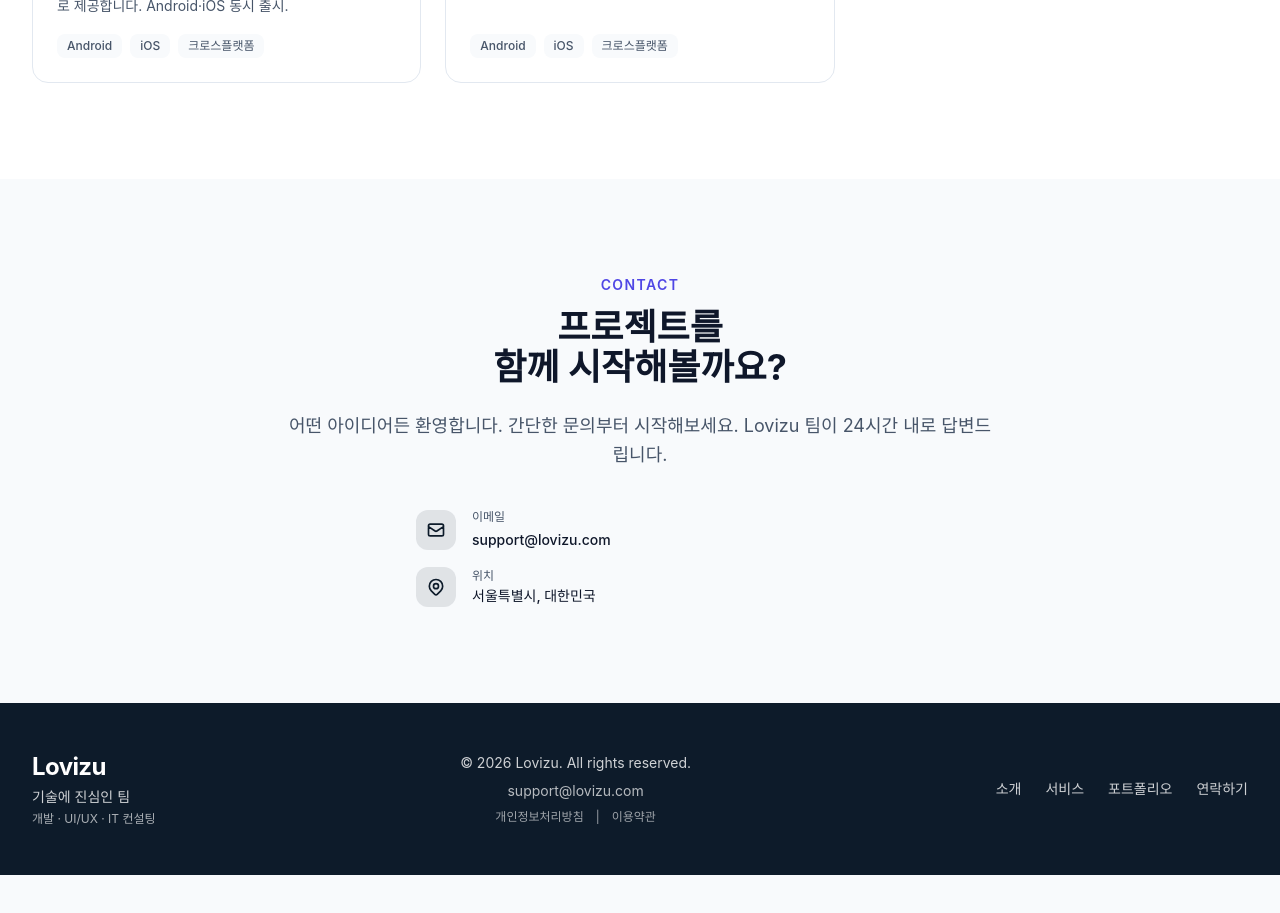
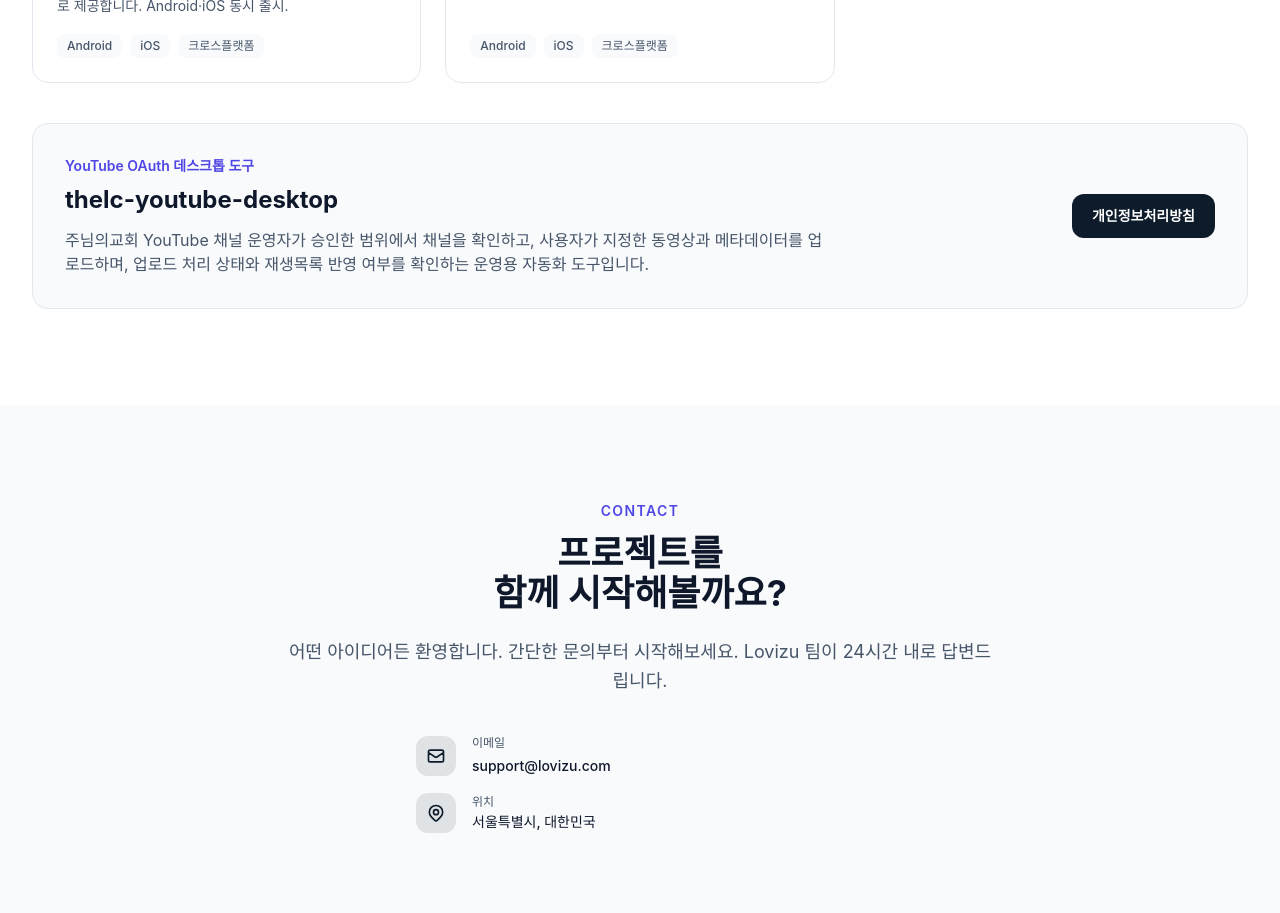
Before and after one commit to yousung/homepage, a Next.js app in the folder apps/web/: page / in a window 1280 px wide. Shown: the part 3640-4553 px from the top of the page. Before the commit the page ends 4515 px from the top, so only its background shows below. Built offline with nearby package versions, Linux system fonts and the light colour scheme; a web font is replaced by a local one.

Commit message:
feat: add church OAuth app disclosure

```diff
--- a/apps/web/components/Portfolio.tsx
+++ b/apps/web/components/Portfolio.tsx
@@ -146,6 +146,29 @@ export default function Portfolio() {
             );
           })}
         </div>
+
+        <article className="mt-10 rounded-2xl border border-brand-border bg-brand-bg p-6 sm:p-8" aria-labelledby="thelc-oauth-title">
+          <div className="flex flex-col gap-6 lg:flex-row lg:items-center lg:justify-between">
+            <div className="max-w-3xl">
+              <p className="mb-2 text-sm font-semibold text-brand-accent">YouTube OAuth 데스크톱 도구</p>
+              <h3 id="thelc-oauth-title" className="text-2xl font-bold text-brand-text">
+                thelc-youtube-desktop
+              </h3>
+              <p className="mt-3 text-sm leading-relaxed text-brand-text-muted sm:text-base">
+                주님의교회 YouTube 채널 운영자가 승인한 범위에서 채널을 확인하고, 사용자가 지정한 동영상과
+                메타데이터를 업로드하며, 업로드 처리 상태와 재생목록 반영 여부를 확인하는 운영용 자동화 도구입니다.
+              </p>
+            </div>
+            <a
+              href="https://private-document.lovizu.com/"
+              target="_blank"
+              rel="noreferrer noopener"
+              className="inline-flex shrink-0 items-center justify-center rounded-xl bg-brand-primary px-5 py-3 text-sm font-semibold text-white transition-colors hover:bg-brand-secondary focus:outline-none focus:ring-2 focus:ring-brand-accent focus:ring-offset-2"
+            >
+              개인정보처리방침
+            </a>
+          </div>
+        </article>
       </div>
     </section>
   );
```
Also changed, not shown: 1 other file (tests, documents, lock files or other folders).
